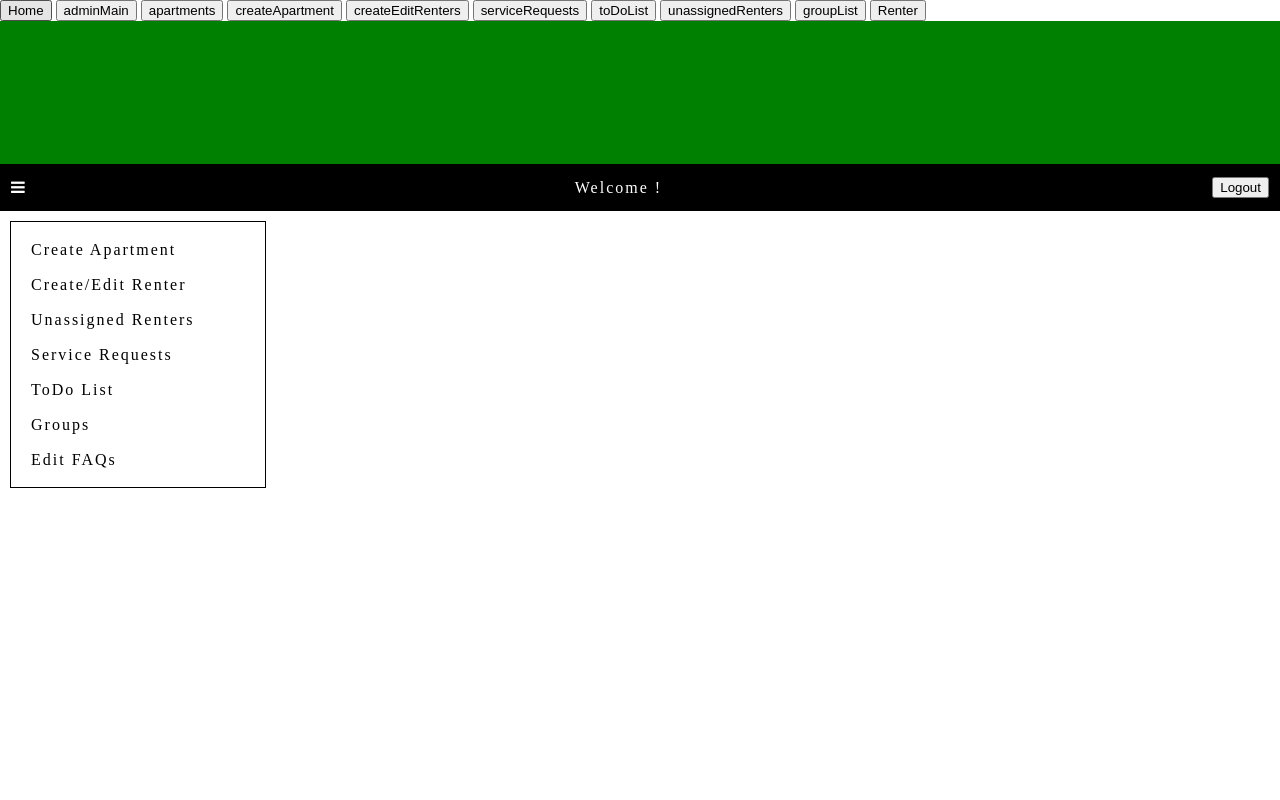
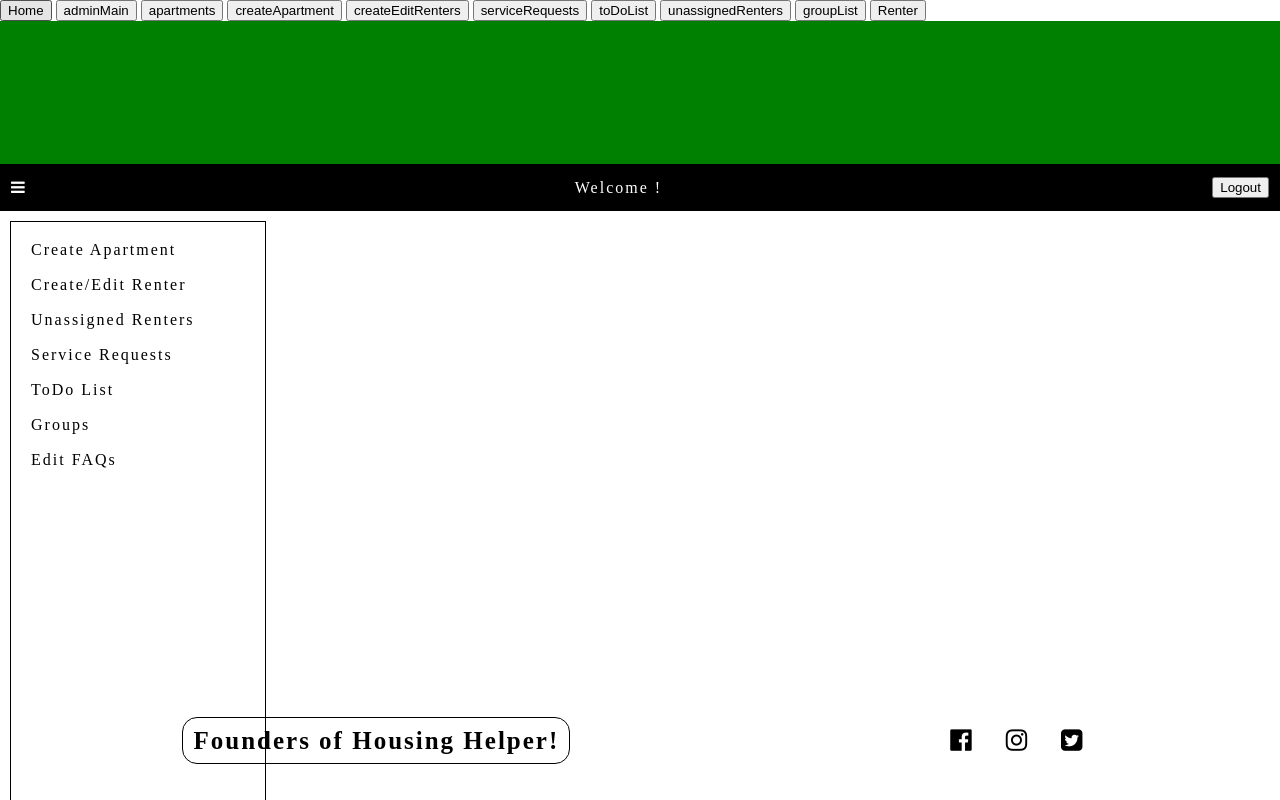
Before and after one commit to HousingHelper/HousingHelper, a website: page public/index.html in a window 1280 px wide. Drawn offline with nearby package versions, Linux system fonts and the light colour scheme; some packages are replaced by stand-ins of ours.

Commit message:
footer directive added

```diff
--- /dev/null
+++ b/public/app/directives/footer/footer.sass
@@ -0,0 +1,25 @@
+.footerWrapper
+  position: fixed
+  width: 100%
+  height: 15vh
+  display: flex
+  align-items: center
+  justify-content: space-around
+  bottom: 0
+  div
+    h1
+      font-size: 25px
+      letter-spacing: 2px
+      border: 1px solid black
+      border-radius: 15px
+      padding: 10px
+      &:hover
+      font-weight: bold
+      cursor: pointer
+    ul
+      flex-direction: row
+      i
+        margin: 15px
+        font-size: 25px
+        &:hover
+          cursor: pointer
--- /dev/null
+++ b/public/app/directives/footer/footerTmpl.html
@@ -0,0 +1,12 @@
+<section class="footerWrapper">
+  <div class="foundersLink">
+    <h1>Founders of Housing Helper!</h1>
+  </div>
+  <div class="externalLinks">
+    <ul>
+      <i class="fa fa-facebook-official" aria-hidden="true"></i>
+      <i class="fa fa-instagram" aria-hidden="true"></i>
+      <i class="fa fa-twitter-square" aria-hidden="true"></i>
+    </ul>
+  </div>
+</section>
--- a/public/app/directives/sideNav/sideNav.sass
+++ b/public/app/directives/sideNav/sideNav.sass
@@ -10,6 +10,7 @@ $lineheight: 25px
   margin-top: 25vh
   nav
     width: 100%
+    height: 80vh
     ul
       display: flex
       flex-direction: column
--- a/public/bundle.js
+++ b/public/bundle.js
@@ -92,6 +92,24 @@ angular.module("housinghelper").directive('headerDirective', function () {
 });
 // INITILIZE CONTROLLER
 // ============================================================
+angular.module("housinghelper").controller("footerCtrl", ["$scope", function ($scope) {
+  // VARIABLES
+  // ============================================================
+
+  // FUNCTIONS
+  // ============================================================
+}]);
+// INITILIZE DIRECTIVE
+// ============================================================
+angular.module("housinghelper").directive('footerDirective', function () {
+  return {
+    restrict: 'EA',
+    templateUrl: './app/directives/footer/footerTmpl.html',
+    controller: 'footerCtrl'
+  };
+});
+// INITILIZE CONTROLLER
+// ============================================================
 angular.module("housinghelper").controller("sideNavCtrl", ["$scope", function ($scope) {
   // VARIABLES
   // ============================================================
@@ -128,6 +146,15 @@ angular.module("housinghelper").controller("apartmentsCtrl", ["$scope", function
 }]);
 // INITILIZE CONTROLLER
 // ============================================================
+angular.module("housinghelper").controller("createApartmentCtrl", ["$scope", function ($scope) {
+  // VARIABLES
+  // ============================================================
+  $scope.test = 'testerino';
+  // FUNCTIONS
+  // ============================================================
+}]);
+// INITILIZE CONTROLLER
+// ============================================================
 angular.module("housinghelper").controller("createEditRentersCtrl", ["$scope", function ($scope) {
   // VARIABLES
   // ============================================================
@@ -141,15 +168,6 @@ angular.module("housinghelper").controller("faqCtrl", ["$scope", function ($scop
   // VARIABLES
   // ============================================================
 
-  // FUNCTIONS
-  // ============================================================
-}]);
-// INITILIZE CONTROLLER
-// ============================================================
-angular.module("housinghelper").controller("createApartmentCtrl", ["$scope", function ($scope) {
-  // VARIABLES
-  // ============================================================
-  $scope.test = 'testerino';
   // FUNCTIONS
   // ============================================================
 }]);
--- a/public/index.html
+++ b/public/index.html
@@ -43,6 +43,9 @@
     <ui-view></ui-view>
 
 
+    <!-- Footer -->
+    <footer-directive></footer-directive>
+
 
 
 
--- a/public/styles.css
+++ b/public/styles.css
@@ -1,3 +1,27 @@
+
+.footerWrapper {
+  position: fixed;
+  width: 100%;
+  height: 15vh;
+  display: flex;
+  align-items: center;
+  justify-content: space-around;
+  bottom: 0; }
+  .footerWrapper div h1 {
+    font-size: 25px;
+    letter-spacing: 2px;
+    border: 1px solid black;
+    border-radius: 15px;
+    padding: 10px;
+    font-weight: bold;
+    cursor: pointer; }
+  .footerWrapper div ul {
+    flex-direction: row; }
+    .footerWrapper div ul i {
+      margin: 15px;
+      font-size: 25px; }
+      .footerWrapper div ul i:hover {
+        cursor: pointer; }
 
 .headerWrapper {
   position: fixed;
@@ -41,7 +65,8 @@
   left: 10px;
   margin-top: 25vh; }
   .sideNavWrapper nav {
-    width: 100%; }
+    width: 100%;
+    height: 80vh; }
     .sideNavWrapper nav ul {
       display: flex;
       flex-direction: column;
```
Also changed, not shown: public/app/directives/footer/footerCtrl.js (added, +9 -0 lines), public/app/directives/footer/footerDirective.js (added, +9 -0 lines).
